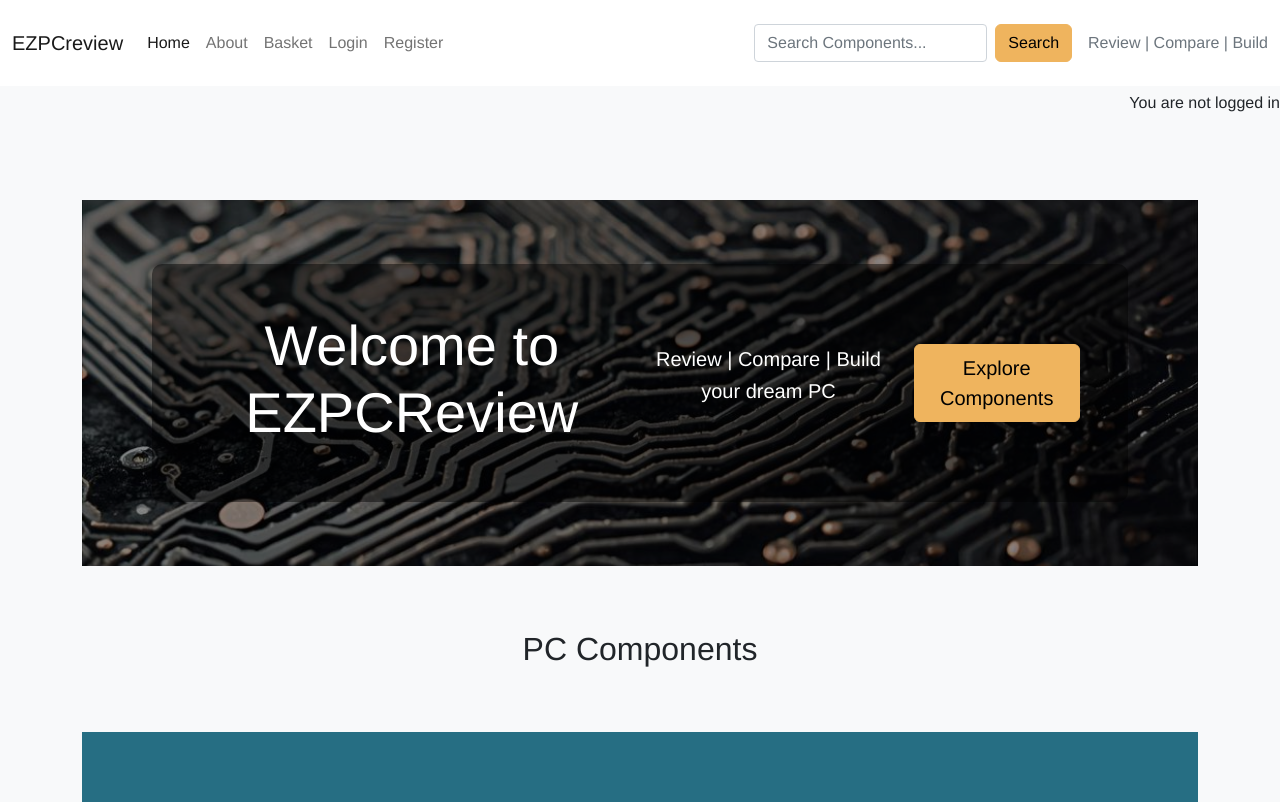
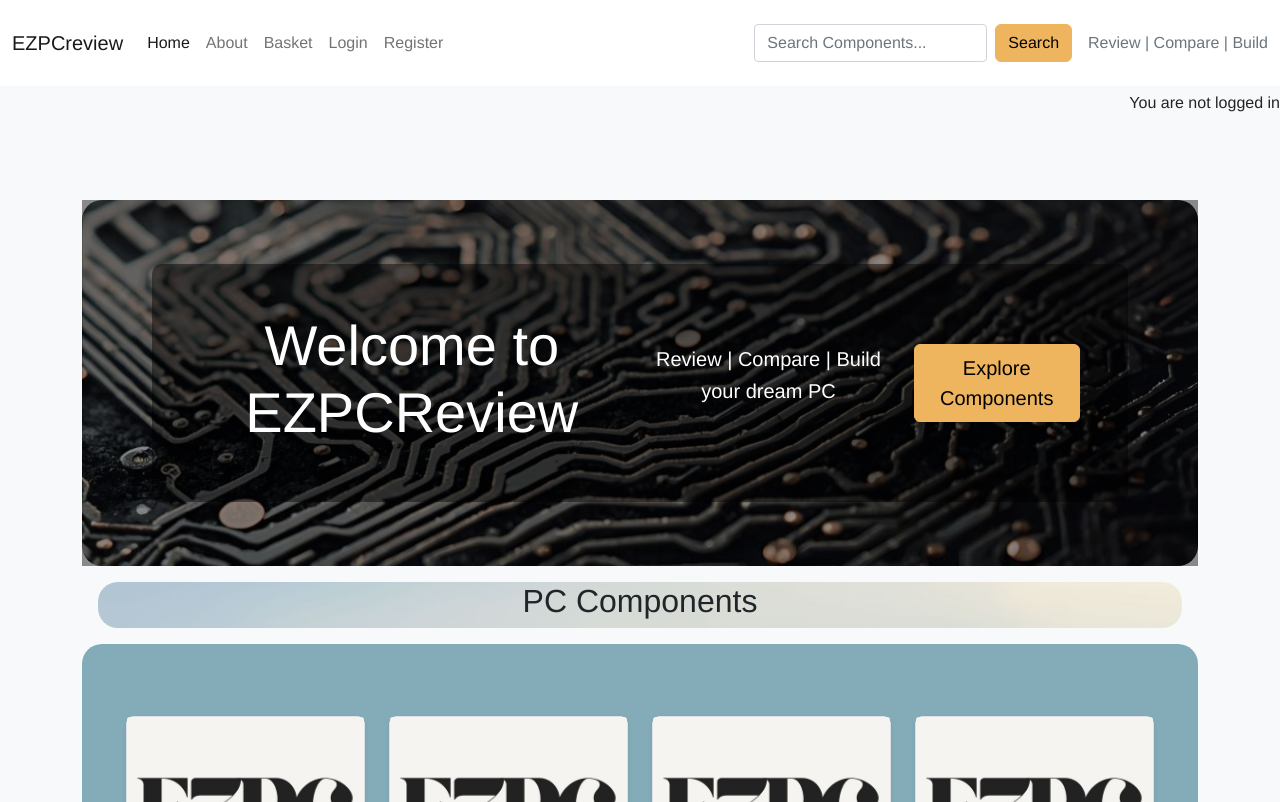
Before and after one commit to jamesfowler-dev/capstone-project, a Django app: page / in a window 1280 px wide. Shown: the top 802 px of the page. Run offline with Django 4.2, Linux system fonts and the light colour scheme; data comes from the database, SQL or seed files in the repository; some web fonts are replaced.

Commit message:
add styling to index page

```diff
--- a/about/templates/about/about.html
+++ b/about/templates/about/about.html
@@ -3,10 +3,11 @@
 {% load crispy_forms_tags %}
 
 {% block content %}
+
   <div class="container mt-5">
-  <div class="row">
+    <div class="row about-section">
       <div class="col-4 text-center">
-        <img src="{% static 'images/EZPC Review.png' %}" width="75%" alt="placeholder image">
+          <img src="{% static 'images/EZPC.jpg' %}" width="75%" alt="placeholder image">
       </div>
       <div class="col-8">
         <h2>{{ about.title }}</h2>
@@ -32,4 +33,5 @@
           </div>
       </div>
   </div>
+
 {% endblock content %}
--- a/component/templates/component/index.html
+++ b/component/templates/component/index.html
@@ -15,13 +15,14 @@
         </div>
     </section>
 
+
     {% comment %} Section Title {% endcomment %}
-    <section class="row m-3 justify-content-center text-center" id="component-section">
-        <h2 class="text-center m-5">PC Components</h2>
+    <section class="row m-3 justify-content-center text-center components-section-title">
+        <h2 class="text-center">PC Components</h2>
     </section>
 
     {% comment %} Component Grid {% endcomment %}
-    <section id="component-section" class="components-section py-5" aria-label="PC Components List">
+    <section class="components-section py-5" aria-label="PC Components List">
         <div class="row g-4 container-wide">
             {% for component in object_list %}
             <div class="col-sm-6 col-md-4 col-lg-3">
@@ -32,7 +33,7 @@
                         {% if component.featured_image %}
                             <img src="{{ component.featured_image.url }}" class="card-img-top component-img" alt="{{ component.name }}">
                         {% else %}
-                            <img src="{% static 'images/EZPC Review.jpg' %}" class="card-img-top" alt="placeholder">
+                            <img src="{% static 'images/EZPC.jpg' %}" class="card-img-top" alt="placeholder">
                         {% endif %}
 
                     <div class="card-body d-flex flex-column">
--- a/static/css/style.css
+++ b/static/css/style.css
@@ -35,6 +35,18 @@ a {
     color: black;
 }
 
+.image-wrapper {
+    background-color: #266e83;
+    display: inline-block;
+    border-radius: 8px;
+    padding: 5px;
+}
+
+.card-img {
+    box-shadow: 0 4px 10px rgba(0,0,0,0.2);
+    border-radius: 4px; /* optional */
+}
+
 /* Header */
 
 .masthead {
@@ -67,13 +79,12 @@ a {
     background-repeat: no-repeat;
     background-position: center center;
     background-color: #6c757d;
-    background-size: cover;
-    background-position: center;
     height: auto;
     min-height: 300px;
     position: relative;
     color: #ffffff;
     padding: 4rem 1rem;
+    border-radius: 20px;
 }
 
 .homepage-jumbotron::before {
@@ -97,10 +108,12 @@ a {
     z-index: 2;
 }
 
-.components-section {
-    background-color: #266e83; /* example colour */
-    padding-top: 60px;
-    padding-bottom: 60px;
+.components-section-title {
+    background-image: url("/static/images/light-blue-wallpaper.jpg");
+    background-size: cover;
+    background-repeat: no-repeat;
+    background-position: center center;
+    border-radius: 20px;
 }
 
 .container-wide {
@@ -108,6 +121,11 @@ a {
     margin: 0 auto;
     padding-left: 2rem;
     padding-right: 2rem;
+}
+
+.components-section {
+    background-color: rgba(38, 110, 131, 0.55);
+    border-radius: 20px;
 }
 
 /* Cards */
@@ -206,6 +224,22 @@ a {
     color: black;
 }
 
+/* About section */
+.about-section {
+    background-color: rgba(38, 110, 131, 0.55); /* opaque blue */
+    border-radius: 10px;
+    padding: 40px 0;
+}
+
+.about-section h2 {
+    margin-bottom: 20px;
+}
+
+.about-section p {
+    font-size: 1rem;
+    line-height: 1.6;
+}
+
 
 /* Pagination */
 .page-link-color {
@@ -230,3 +264,4 @@ footer a.text-light:hover {
 }
 
 /* Media queries  */
+767px
--- a/templates/base.html
+++ b/templates/base.html
@@ -29,7 +29,7 @@
     <link rel="stylesheet" href="{% static 'css/style.css' %}">
 
     {% comment %} Favicon {% endcomment %}
-    <link rel="icon" type="image/png" href="{% static 'images/EZPC Review.png' %}">
+    <link rel="icon" type="image/png" href="{% static 'images/EZPC.jpg' %}">
 
 </head>
 
```
Also changed, not shown: static/images/EZPC.jpg (added), static/images/light-blue-wallpaper.jpg (added). Lines whose indentation alone changed are shown as unchanged.
